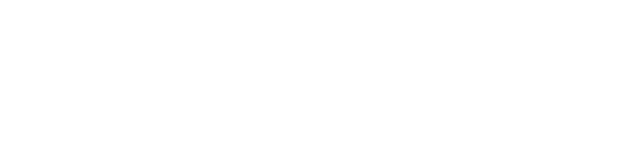
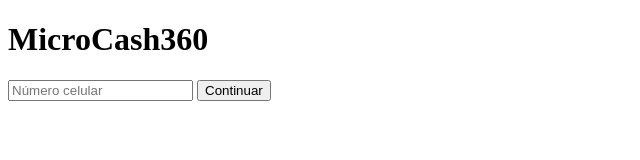
Before and after one commit to colstore2025-hue/MicroCrash360, a plain HTML site: page index.html in a window 1280 px wide. Shown: the whole page, without its empty margins (0-640 px from the left). Drawn offline with Linux system fonts and the light colour scheme.

Commit message:
Actualizar index.html

```diff
--- a/index.html
+++ b/index.html
@@ -4,7 +4,10 @@
   <title>MicroCash360</title>
 </head>
 <body>
-  <script type="module" src="app.js"></script>
+<div id="app"></div>
 <div id="recaptcha-container"></div>
+
+<script type="module" src="/app.js"></script>
+
 </body>
 </html>
```
